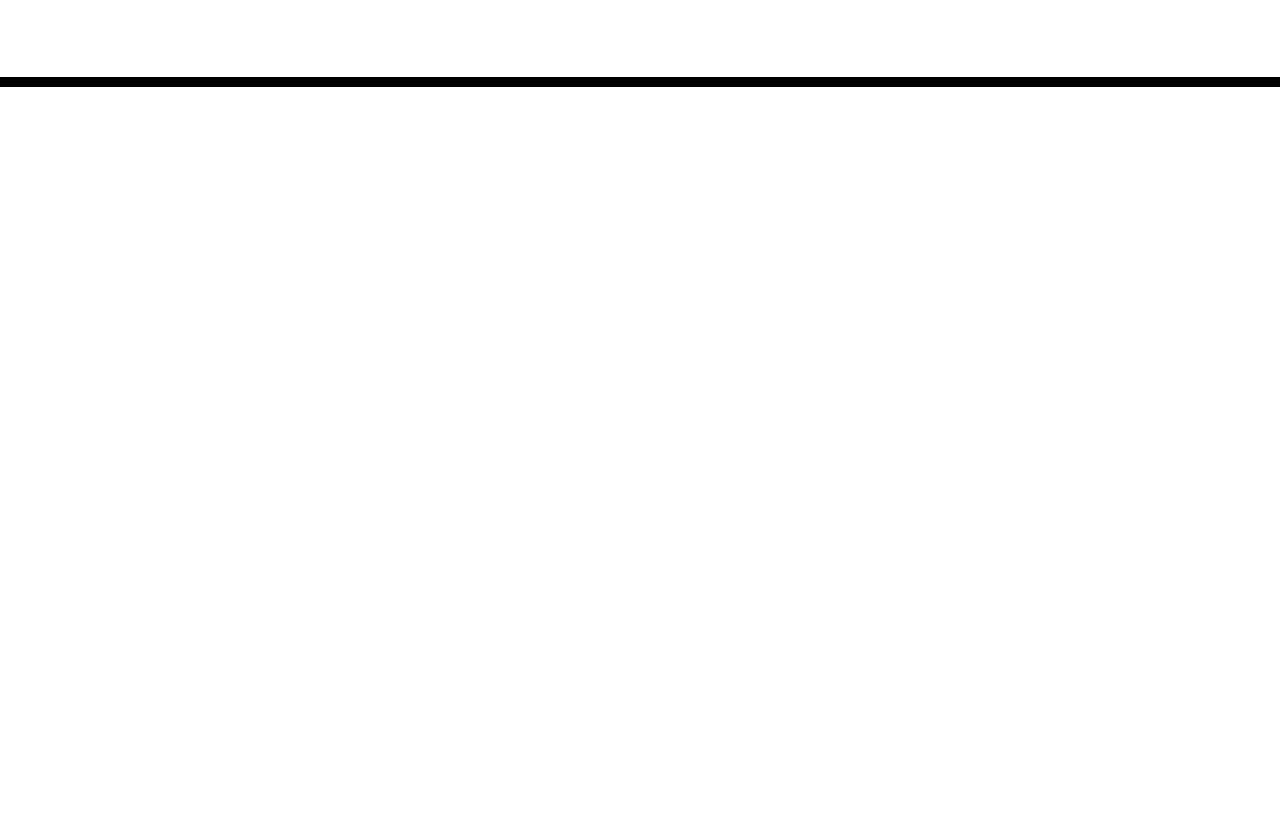
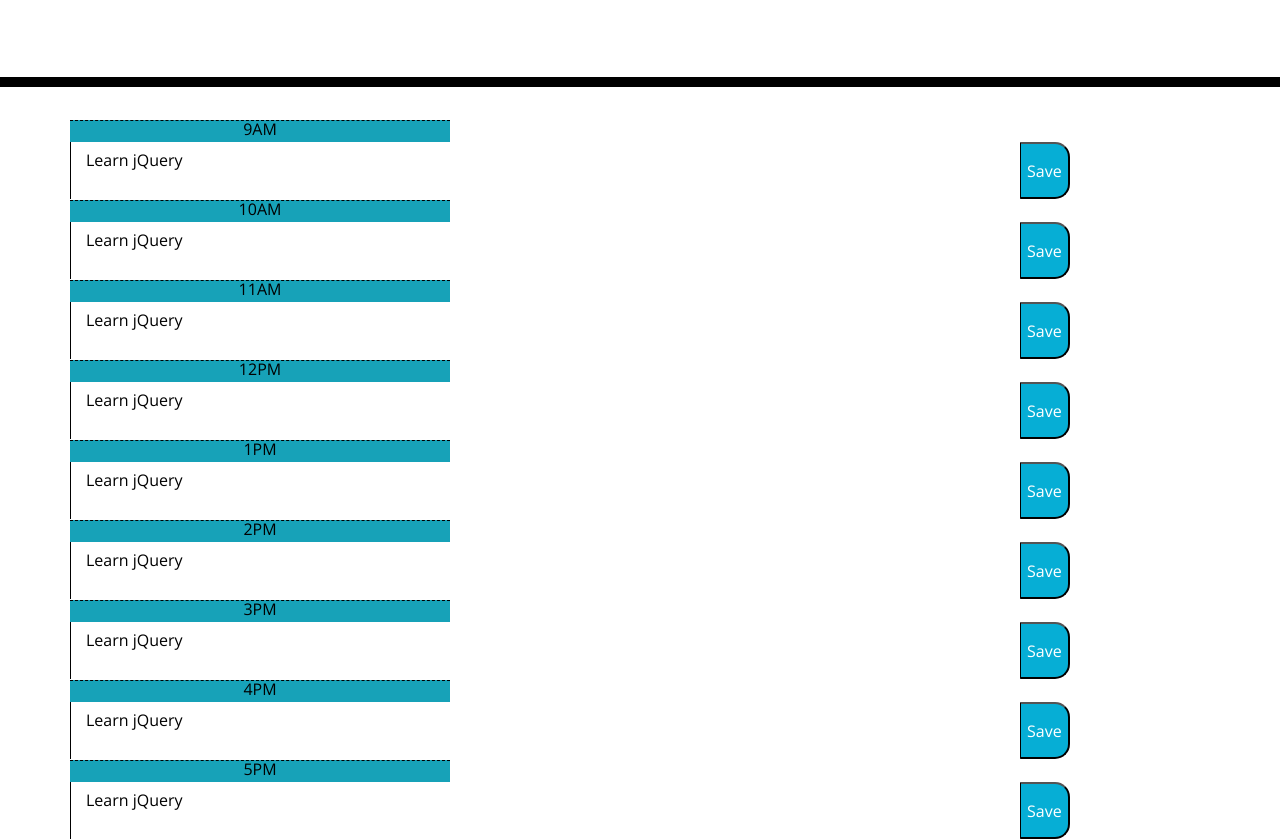
Before and after one commit to clogerie92/Work-Day-Scheduler, a plain HTML site: page index.html in a window 1280 px wide. Shown: the part 181-1020 px from the top of the page. Before the commit the page ends 800 px from the top, so only its background shows below. Drawn offline with nearby package versions, Linux system fonts and the light colour scheme.

Commit message:
UI updates

```diff
--- a/index.html
+++ b/index.html
@@ -30,9 +30,92 @@
     </header>
     <div class="container">
       <!-- Timeblocks go here -->
+      <!-- REMOVE COMMENTS BEFORE SUBMITTING YOUR CODE -->
+
+      <!-- Create to row sections with class attribute, giving each section a id with value to indicate the hour -->
+      <!-- Inside each row section, create three column sections. The first could be a div, the second could be a textarea, the third could be a button.
+            Each column section, proportionally speficify the number of columns it will take up in class attribute and a value to indicate what each
+            column section is for.  -->
+      <!-- Hint: study css starter code to figure out class value for each section -->
+
+      <div class="row time-block" id="nine-am">
+
+        <div class="col-sm-2 col-lg-4 hour bg-info">9AM</div>
+        <textarea class="col-sm-8 col-lg-10 description">Learn jQuery</textarea>
+        <button class="BOOTSTRAP-COLUMN-SIZE saveBtn">Save</button>
+
+      </div>
+
+      <div class="row time-block" id="ten-am">
+
+        <div class="col-sm-2 col-lg-4 hour bg-info">10AM</div>
+        <textarea class="col-sm-8 col-lg-10 description">Learn jQuery</textarea>
+        <button class="BOOTSTRAP-COLUMN-SIZE saveBtn">Save</button>
+
+      </div>
+
+      <div class="row time-block" id="eleven-am">
+
+        <div class="col-sm-2 col-lg-4 hour bg-info">11AM</div>
+        <textarea class="col-sm-8 col-lg-10 description">Learn jQuery</textarea>
+        <button class="BOOTSTRAP-COLUMN-SIZE saveBtn">Save</button>
+
+      </div>
+
+      <div class="row time-block" id="twelve-pm">
+
+        <div class="col-sm-2 col-lg-4 hour bg-info">12PM</div>
+        <textarea class="col-sm-8 col-lg-10 description">Learn jQuery</textarea>
+        <button class="BOOTSTRAP-COLUMN-SIZE saveBtn">Save</button>
+
+      </div>
+
+      <div class="row time-block" id="one-pm">
+
+        <div class="col-sm-2 col-lg-4 hour bg-info">1PM</div>
+        <textarea class="col-sm-8 col-lg-10 description">Learn jQuery</textarea>
+        <button class="BOOTSTRAP-COLUMN-SIZE saveBtn">Save</button>
+
+      </div>
+
+      <div class="row time-block" id="two-pm">
+
+        <div class="col-sm-2 col-lg-4 hour bg-info">2PM</div>
+        <textarea class="col-sm-8 col-lg-10 description">Learn jQuery</textarea>
+        <button class="BOOTSTRAP-COLUMN-SIZE saveBtn">Save</button>
+
+      </div>
+
+      <div class="row time-block" id="three-pm">
+
+        <div class="col-sm-2 col-lg-4 hour bg-info">3PM</div>
+        <textarea class="col-sm-8 col-lg-10 description">Learn jQuery</textarea>
+        <button class="BOOTSTRAP-COLUMN-SIZE saveBtn">Save</button>
+
+      </div>
+
+      <div class="row time-block" id="four-pm">
+
+        <div class="col-sm-2 col-lg-4 hour bg-info">4PM</div>
+        <textarea class="col-sm-8 col-lg-10 description">Learn jQuery</textarea>
+        <button class="BOOTSTRAP-COLUMN-SIZE saveBtn">Save</button>
+
+      </div>
+
+      <div class="row time-block" id="five-pm">
+
+        <div class="col-sm-2 col-lg-4 hour bg-info">5PM</div>
+        <textarea class="col-sm-8 col-lg-10 description">Learn jQuery</textarea>
+        <button class="BOOTSTRAP-COLUMN-SIZE saveBtn">Save</button>
+
+      </div>
+
+
+    </div>
     </div>
 
     <script src="https://code.jquery.com/jquery-3.4.1.min.js"></script>
     <script src="https://cdnjs.cloudflare.com/ajax/libs/moment.js/2.24.0/moment.min.js"></script>
+    <script src="script.js"></script>
   </body>
 </html>
--- /dev/null
+++ b/script.js
@@ -0,0 +1,52 @@
+/***********************************************
+   REMOVE COMMENTS BEFORE SUBMITTING YOUR CODE
+************************************************/
+
+// listen for save button clicks
+function doSomethingAboutClickOrSaveButton() {
+    // get nearby values
+    // Store the parent id of the save button clicked to a variable and use it as key to localStorage
+    // Hint: parent id is stored in the id attribute of the parent
+
+    // store user input in textarea to a variable
+    // Hint: textarea is one of siblings of the clicked button or could be traversed as one of children of the parent of save button
+
+    // Save key and value in variables in localStorage
+
+    // Optional: Show notification that item was saved to localStorage by adding class 'show'
+    // Hint: grab the notification element and add class
+
+    // Optional: Timeout to remove 'show' class after 5 seconds
+    // Hint: global timeout function that only get invoke once
+
+  };
+
+  $('.saveBtn').on('click', doSomethingAboutClickOrSaveButton);
+  // Alternative way to set up jquery event listener
+  // $('.saveBtn').click(doSomethingAboutClickOrSaveButton);
+
+  function doSomethingAboutTimeBlockColors() {
+    // get current number of hours and store it to a variable
+    // Hint: get current hour from moment js
+
+    // Loop over time blocks
+    // get each time block element and retrieve id attribute
+    // retrieve the number from id and convert it into integer
+    // store the integer to a variable
+    // compare the value of this variable with the current hour
+    // add class accordingly based on whether this time block element is in the past, or present
+    // Hint: remove previous class values before adding class
+
+  }
+
+  doSomethingAboutTimeBlockColors();
+
+  // set up interval to check if current time needs to be updated
+  var interval = setInterval(doSomethingAboutTimeBlockColors, whateverNumberOfSeconds);
+
+  // load any saved data from localStorage
+  // Hint: identify each textarea elements using parent id and its class
+
+  // display current day on page using moment js
+
+  // Optional: what does $(document).ready(function() {}) do and how can you add it to your code
```
